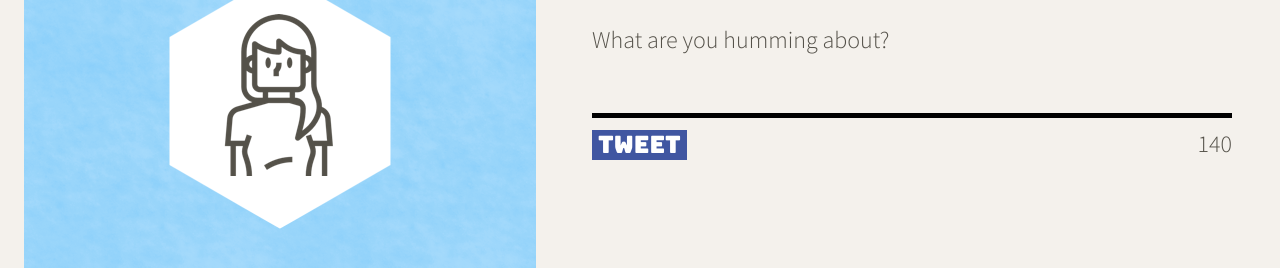
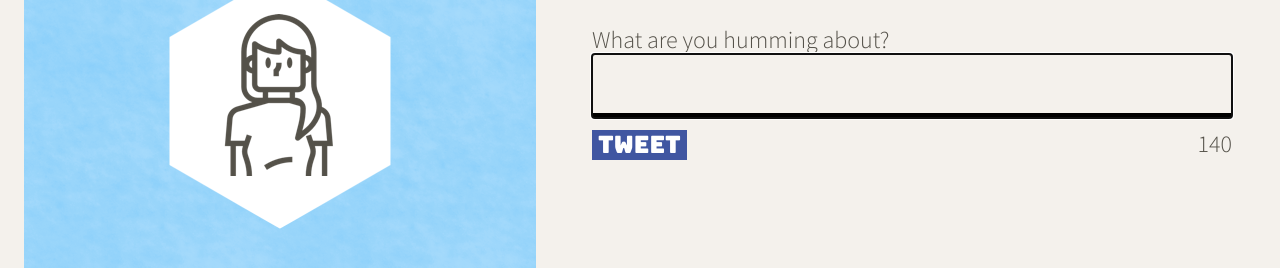
Before and after one commit to bitaj95/tweeter_app_2, a website: page public/index.html in a window 1280 px wide. Shown: the part 195-463 px from the top of the page. Drawn offline with nearby package versions, Linux system fonts and the light colour scheme; no server answers.

Commit message:
clear textbox after submitting tweet. autofocus on textarea

```diff
--- a/public/index.html
+++ b/public/index.html
@@ -69,7 +69,7 @@
         <h2>Compose Tweet</h2>
         <form id="submit-tweet" method="POST" action="/tweets">
           <label for="tweet-text">What are you humming about?</label>
-          <textarea name="text" id="tweet-text"></textarea>
+          <textarea name="text" id="tweet-text" autofocus></textarea>
           <div class="bottom-form">
             <button type="submit">Tweet</button>
             <output name="counter" class="counter" for="tweet-text">140</output>
--- a/public/scripts/client.js
+++ b/public/scripts/client.js
@@ -59,6 +59,7 @@ $(document).ready(function() {
   $("#submit-tweet").on("submit", function(event) {
     event.preventDefault();
     const $data = $(this).serialize();
+
     //Ensure error messages are cleared.
     $(".error-message").empty();
     $(".errors").removeClass("error-message");
@@ -95,6 +96,9 @@ $(document).ready(function() {
         console.log("Error", err)
       })
     }
+    //clear text area after tweet is submitted.
+    $('#tweet-text').val('');
+
   });
 
 
```
